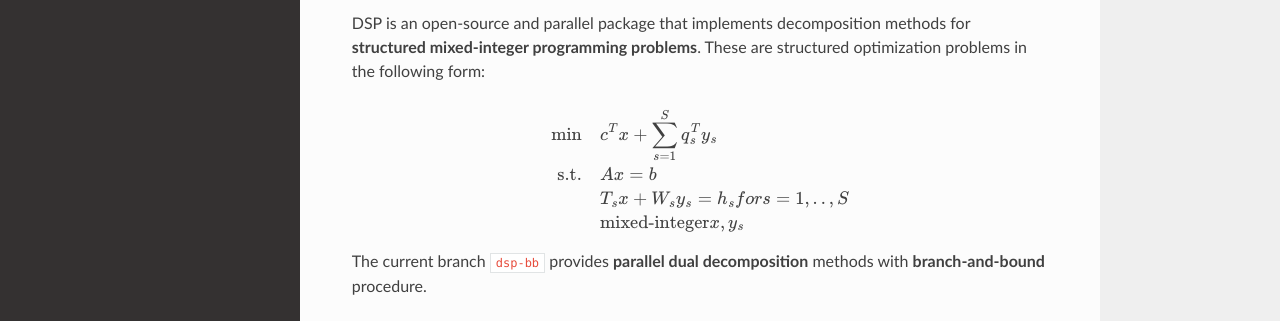
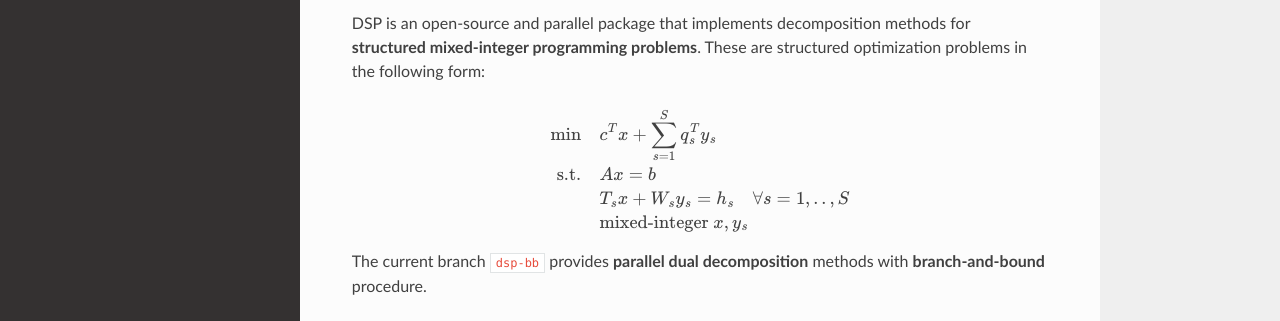
Before and after one commit to Argonne-National-Laboratory/DSP, a Sphinx documentation site: the page built from docs/index.rst, in a window 1280 px wide and 900 px high. Shown: the part 185-506 px from the top of the window. Built offline with Sphinx 7.4.7 and the Read the Docs theme 2.0.0, drawn with Linux system fonts in a browser that asks for light colours.

Commit message:
updating readthedocs

```diff
--- a/docs/index.rst
+++ b/docs/index.rst
@@ -13,8 +13,8 @@
    \min \quad & c^T x + \sum_{s=1}^S q_s^T y_s \\
    \text{s.t.} \quad
    & A x = b \\
-   & T_s x + W_s y_s = h_s for s = 1, .., S \\
-   & \text{mixed-integer} x, y_s
+   & T_s x + W_s y_s = h_s \quad \forall s = 1, .., S \\
+   & \text{mixed-integer } x, y_s
 
 The current branch ``dsp-bb`` provides **parallel dual decomposition** methods with **branch-and-bound** procedure.
 
```
